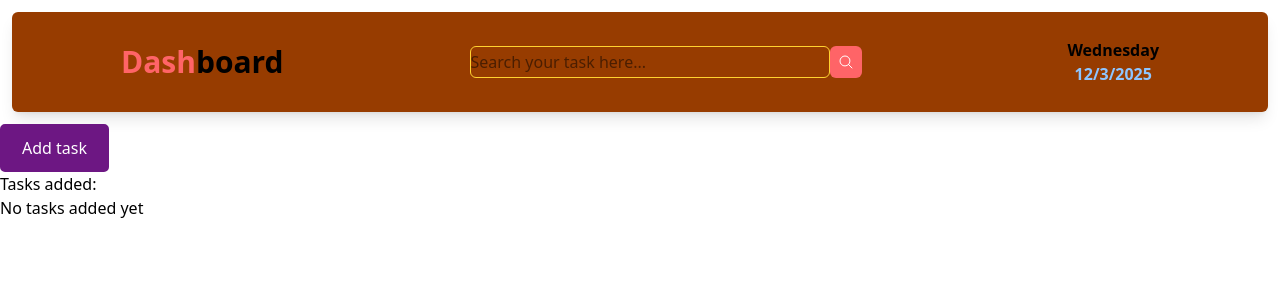
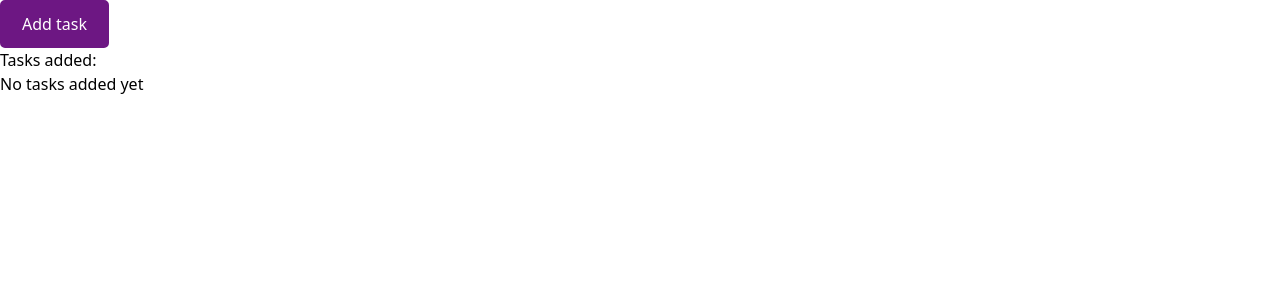
Before and after one commit to karinatuyuc/my-todo-list-React, a React (Vite) app: page / in a window 1280 px wide. Shown: the top 300 px of the page. Built offline with nearby package versions, Linux system fonts and the light colour scheme.

Commit message:
Restructure Dashboard: parent div with padding and mobile-first header

```diff
--- a/src/Dashboard.jsx
+++ b/src/Dashboard.jsx
@@ -1,48 +1,7 @@
-import { MagnifyingGlassIcon, BellIcon, CalendarDaysIcon } from "@heroicons/react/24/outline"
 
 export default function Dashboard() {
-    const currentDate = new Date();
-    const options = {
-        weekday: 'long',
-        year: 'numeric',
-        month: 'long',
-        day: 'long'
-    }
-    const formattedDate = new Intl.DateTimeFormat('en-US', {weekday: 'long'}).format(currentDate);
-
     return (
         <>
-         <div className="m-3 2xl:m-8">
-
-            <header className="bg-amber-800 flex justify-around h-25 sm:z-20 text-center items-center rounded-md p-4 shadow-lg">
-                <h1 className="text-3xl">
-                    <span className="text-red-400 font-bold">Dash</span>
-                    <span className="text-black-950 font-bold">board</span>
-                </h1>
-
-                <div className="decoration-red-400 flex ">
-                    <input
-                     className="border-amber-300 border p-0.2 rounded-md w-90 flex-1 h-8"
-                        type="text"
-                        placeholder="Search your task here..."
-                    />
-                    <button className="bg-red-400 rounded-md">
-                         < MagnifyingGlassIcon
-                           className="w-8 h-4 text-white"
-                         />
-                    </button>
-
-                </div>
-
-                  <div className="flex flex-col pl-5 ">
-                    <span className="font-bold">{formattedDate}</span>
-                    <span className="text-blue-300 font-bold">{currentDate.toLocaleDateString('en-US')}</span>
-                  </div>
-            </header>
-
-
-
-         </div>
         </>
     )
 }
```
